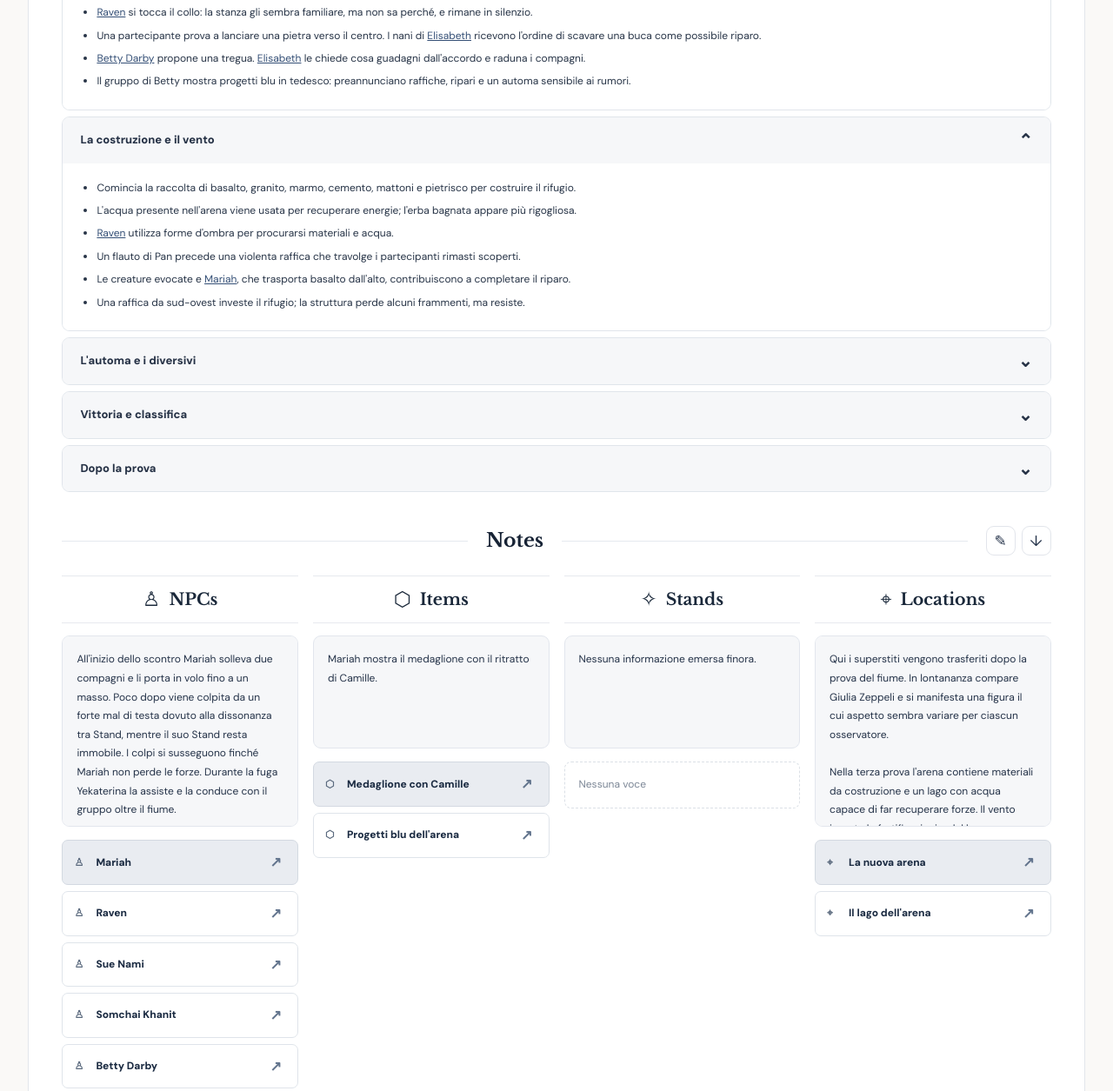
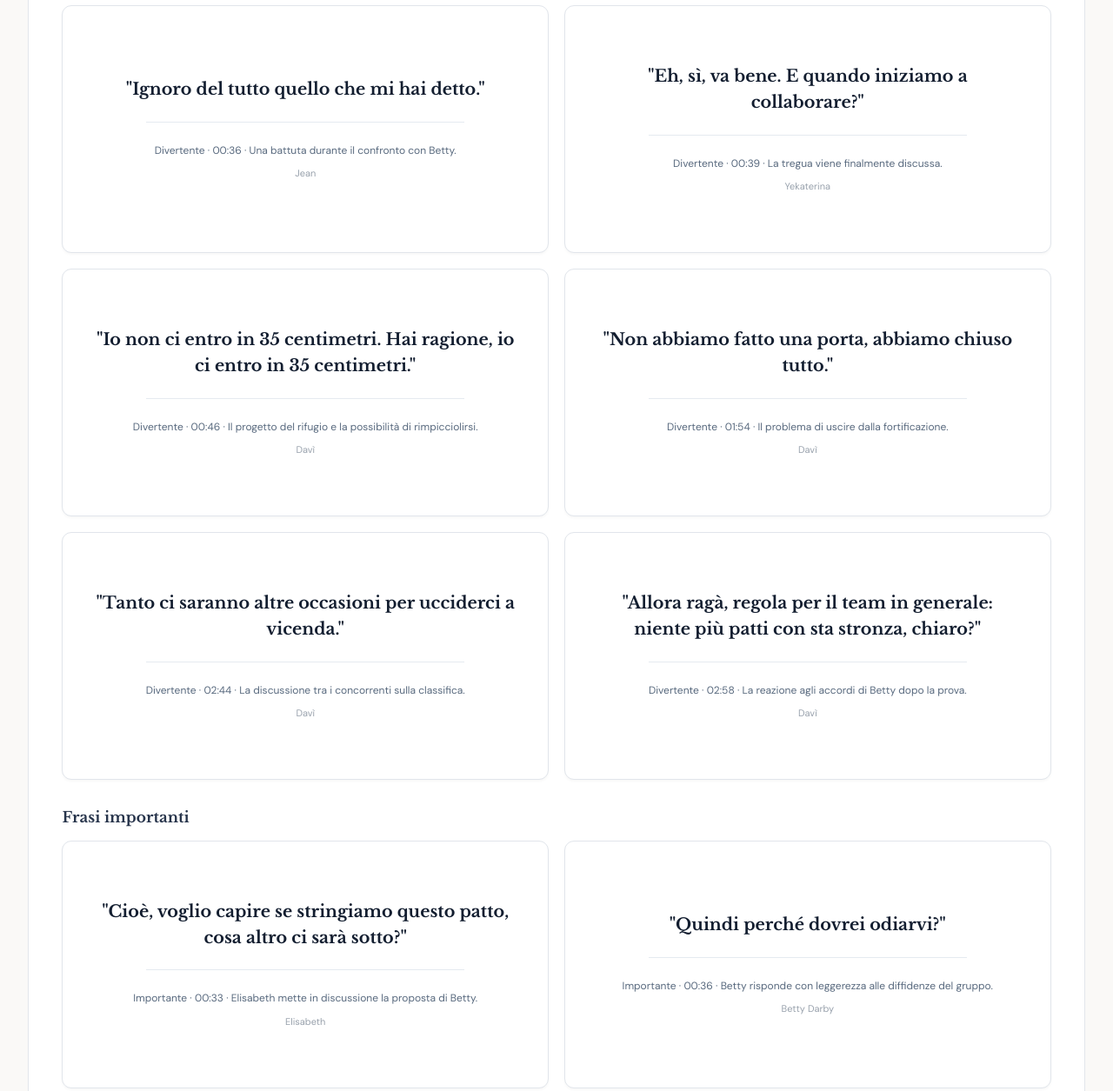
Before and after one commit to eossumphora-a11y/jojo-chronicles, a plain HTML site: page docs/index.html in a window 1280 px wide. Shown: the part 3142-4397 px from the top of the page at 87% size. Drawn offline with nearby package versions, Linux system fonts and the light colour scheme; no server answers.

Commit message:
Add verified quotes to session two

```diff
--- a/docs/assets/app-v2.js
+++ b/docs/assets/app-v2.js
@@ -149,7 +149,7 @@ function renderSessionSections(root,s){
   if(!groups.some(g=>g[1].length)&&!items.length)root.append(noResults('Nessuna nota ancora disponibile','Le persone, i luoghi e gli oggetti compariranno qui quando saranno collegati a questa sessione.'));
  }else if(mode==='quotes'){
   root.append(txt('h3','Frasi memorabili','sq-panel-title'));
-  if(s.quotes?.length){for(const q of s.quotes){const card=el('blockquote','sq-quote');card.append(txt('p','“'+q.text+'”'),txt('small',q.speaker||'Voce sconosciuta'));root.append(card)}}
+  if(s.quotes?.length){for(const q of s.quotes){const card=el('blockquote','sq-quote');const tag=q.type==='funny'?'Divertente':q.type==='important'?'Importante':'';const by=[tag,q.time||'',q.speaker||'Voce sconosciuta'].filter(Boolean).join(' · ');card.append(txt('p','“'+q.text+'”'),txt('small',by));root.append(card)}}
   else root.append(noResults('Nessuna citazione inserita','Le battute significative compariranno qui quando saranno riconosciute con certezza.'));
  }
 }
@@ -205,11 +205,26 @@ function renderLibraryNotes(root,s){const notes=libraryNotesData(s);const downlo
  }
  root.append(columns);
 }
-function renderLibraryQuotes(root,s){const quotes=s.quotes||[];const text=quotes.map(q=>'"'+q.text+'"\n'+(q.speaker||'')+(q.context?'\n'+q.context:'')).join('\n\n');
- libraryTitle(root,'Quotes',text,s.title+'_citazioni');
+function renderLibraryQuotes(root,s){
+ const quotes=s.quotes||[];
+ const exported=quotes.map(q=>'"'+q.text+'"\n'+(q.speaker||'')+(q.context?'\n'+q.context:'')).join('\n\n');
+ libraryTitle(root,'Quotes',exported,s.title+'_citazioni');
  if(!quotes.length){const empty=el('div','library-quotes-empty');empty.append(txt('span','❝','library-quote-symbol'),txt('p','Nessuna citazione autentica è stata ancora inserita per questa sessione.'));root.append(empty);return}
- const grid=el('div','library-quotes-grid');
- quotes.forEach(q=>{const card=el('figure','library-quote-card');card.append(txt('blockquote','"'+q.text+'"'));const line=el('div','library-quote-rule');card.append(line);card.append(txt('figcaption',q.context||q.speaker||'','library-quote-context'));if(q.context&&q.speaker)card.append(txt('small',q.speaker,'library-quote-source'));grid.append(card)});root.append(grid);
+ const clusters=[['funny','Frasi divertenti'],['important','Frasi importanti'],['other','Altre citazioni']];
+ for(const [type,label] of clusters){
+  const current=quotes.filter(q=>(q.type||'other')===type);
+  if(!current.length)continue;
+  root.append(txt('h4',label,'library-quote-group-title'));
+  const grid=el('div','library-quotes-grid');
+  for(const q of current){
+   const card=el('figure','library-quote-card');
+   card.append(txt('blockquote','"'+q.text+'"'),el('div','library-quote-rule'));
+   card.append(txt('figcaption',q.context||q.speaker||'','library-quote-context'));
+   if(q.speaker)card.append(txt('small',q.speaker,'library-quote-source'));
+   grid.append(card);
+  }
+  root.append(grid);
+ }
 }
 function libraryOutlineGroups(s){
  const authored=sessionInfo(s).outline;
--- a/docs/assets/screenshot-library.css
+++ b/docs/assets/screenshot-library.css
@@ -116,3 +116,9 @@
  .library-notes-columns{grid-template-columns:repeat(2,minmax(0,1fr));gap:18px}
 }
 @media(max-width:780px){.library-notes-columns{grid-template-columns:1fr;gap:22px}}
+
+/* Distinguish the two kinds of faithfully transcribed session quotes. */
+.library-quote-group-title{font:700 17px/1.4 'Libre Baskerville',Georgia,serif;color:#27344b;margin:26px 0 14px}
+.library-quote-group-title:first-of-type{margin-top:8px}
+.library-quotes-grid+.library-quote-group-title{margin-top:32px}
+@media(max-width:720px){.library-quote-group-title{font-size:16px}}
--- a/docs/data/public.json
+++ b/docs/data/public.json
@@ -1079,7 +1079,106 @@
           "text": "Mariah mostra un medaglione raffigurante Camille, già conosciuto dal gruppo, a lei molto legato e ucciso da Hol Horse."
         }
       ],
-      "quotes": [],
+      "quotes": [
+        {
+          "speaker": "Davì",
+          "time": "00:10:20",
+          "text": "Che figata! Andiamo e ci teletrasportiamo chissà dove. E così andiamo e picchiamo gente.",
+          "type": "funny",
+          "context": "Divertente · 00:10 · Davì si prepara alla nuova prova con entusiasmo."
+        },
+        {
+          "speaker": "Davì",
+          "time": "00:27:17",
+          "text": "Una scusa per picchiare qualcuno ci deve essere.",
+          "type": "funny",
+          "context": "Divertente · 00:27 · L'attesa comincia ad annoiarlo."
+        },
+        {
+          "speaker": "Elisabeth",
+          "time": "00:33:57",
+          "text": "Cioè, voglio capire se stringiamo questo patto, cosa altro ci sarà sotto?",
+          "type": "important",
+          "context": "Importante · 00:33 · Elisabeth mette in discussione la proposta di Betty."
+        },
+        {
+          "speaker": "Jean",
+          "time": "00:36:01",
+          "text": "Ignoro del tutto quello che mi hai detto.",
+          "type": "funny",
+          "context": "Divertente · 00:36 · Una battuta durante il confronto con Betty."
+        },
+        {
+          "speaker": "Betty Darby",
+          "time": "00:36:19",
+          "text": "Quindi perché dovrei odiarvi?",
+          "type": "important",
+          "context": "Importante · 00:36 · Betty risponde con leggerezza alle diffidenze del gruppo."
+        },
+        {
+          "speaker": "Yekaterina",
+          "time": "00:39:19",
+          "text": "Eh, sì, va bene. E quando iniziamo a collaborare?",
+          "type": "funny",
+          "context": "Divertente · 00:39 · La tregua viene finalmente discussa."
+        },
+        {
+          "speaker": "Davì",
+          "time": "00:46:28",
+          "text": "Io non ci entro in 35 centimetri. Hai ragione, io ci entro in 35 centimetri.",
+          "type": "funny",
+          "context": "Divertente · 00:46 · Il progetto del rifugio e la possibilità di rimpicciolirsi."
+        },
+        {
+          "speaker": "Jean",
+          "time": "01:09:47",
+          "text": "Se dobbiamo collaborare, collaboriamo, gentilmente.",
+          "type": "important",
+          "context": "Importante · 01:09 · Jean chiede ai nuovi alleati di fare la loro parte."
+        },
+        {
+          "speaker": "Julian",
+          "time": "01:11:21",
+          "type": "important",
+          "text": "Ma se facessimo una cosa in cui ci dobbiamo coprire da stesi?",
+          "context": "Importante · 01:11 · Julian propone un riparo più basso per opporsi al vento."
+        },
+        {
+          "speaker": "Davì",
+          "time": "01:54:30",
+          "text": "Non abbiamo fatto una porta, abbiamo chiuso tutto.",
+          "type": "funny",
+          "context": "Divertente · 01:54 · Il problema di uscire dalla fortificazione."
+        },
+        {
+          "speaker": "Elisabeth",
+          "time": "02:42:06",
+          "text": "Io penso che dopo una prova così difficile, se ci siamo qualificati tutti al primo posto, è perché è stato meritato.",
+          "type": "important",
+          "context": "Importante · 02:42 · Elisabeth difende il primo posto condiviso."
+        },
+        {
+          "speaker": "Davì",
+          "time": "02:44:19",
+          "text": "Tanto ci saranno altre occasioni per ucciderci a vicenda.",
+          "type": "funny",
+          "context": "Divertente · 02:44 · La discussione tra i concorrenti sulla classifica."
+        },
+        {
+          "speaker": "Sue Nami",
+          "time": "02:47:24",
+          "text": "Sì sì, fategli condividere i punti, va benissimo così.",
+          "type": "important",
+          "context": "Importante · 02:47 · Sue Nami interviene sulla distribuzione dei punti."
+        },
+        {
+          "speaker": "Davì",
+          "time": "02:58:24",
+          "text": "Allora ragà, regola per il team in generale: niente più patti con sta stronza, chiaro?",
+          "type": "funny",
+          "context": "Divertente · 02:58 · La reazione agli accordi di Betty dopo la prova."
+        }
+      ],
       "related": [
         "pg-jean",
         "pg-julian",
--- a/docs/index.html
+++ b/docs/index.html
@@ -4,11 +4,11 @@
 <title>JoJo Chronicles — Memoria di campagna</title><link rel="stylesheet" href="assets/style-v2.css?v=6"/>
 <link rel="stylesheet" href="assets/scrybe-setup.css?v=1"/>
 <link rel="stylesheet" href="assets/editorial-theme.css?v=1"/>
-<link rel="stylesheet" href="assets/screenshot-library.css?v=3"/>
+<link rel="stylesheet" href="assets/screenshot-library.css?v=4"/>
 <link rel="stylesheet" href="assets/stands.css?v=1"/>
 <link rel="stylesheet" href="assets/craig-speakers.css?v=1"/>
 <script defer src="assets/stand-visibility.js?v=3"></script>
-<script defer src="assets/app-v2.js?v=27"></script></head>
+<script defer src="assets/app-v2.js?v=28"></script></head>
 <body>
 <div class="shell">
  <aside class="sidebar" id="sidebar" aria-label="Navigazione principale">
```
Also changed, not shown: tests/test_quotes.js (added, +19 -0 lines), 1 other file.
